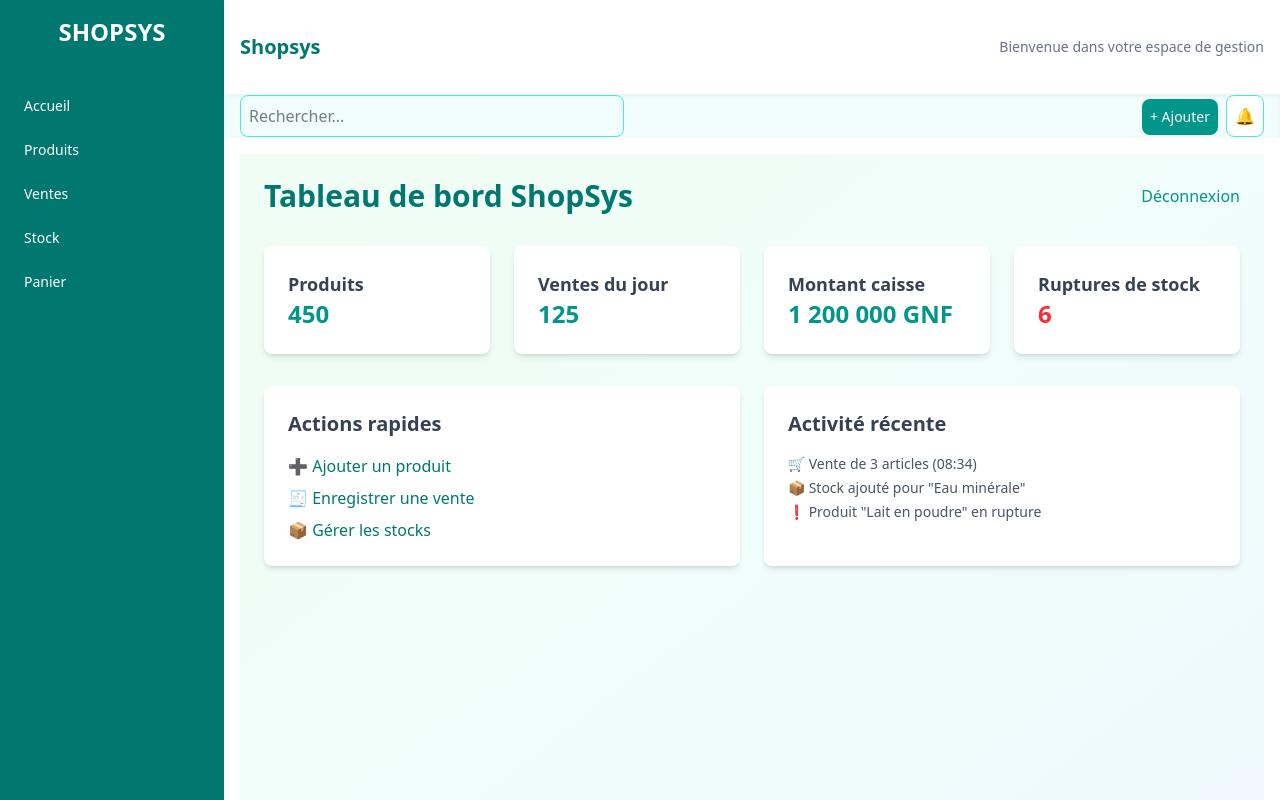
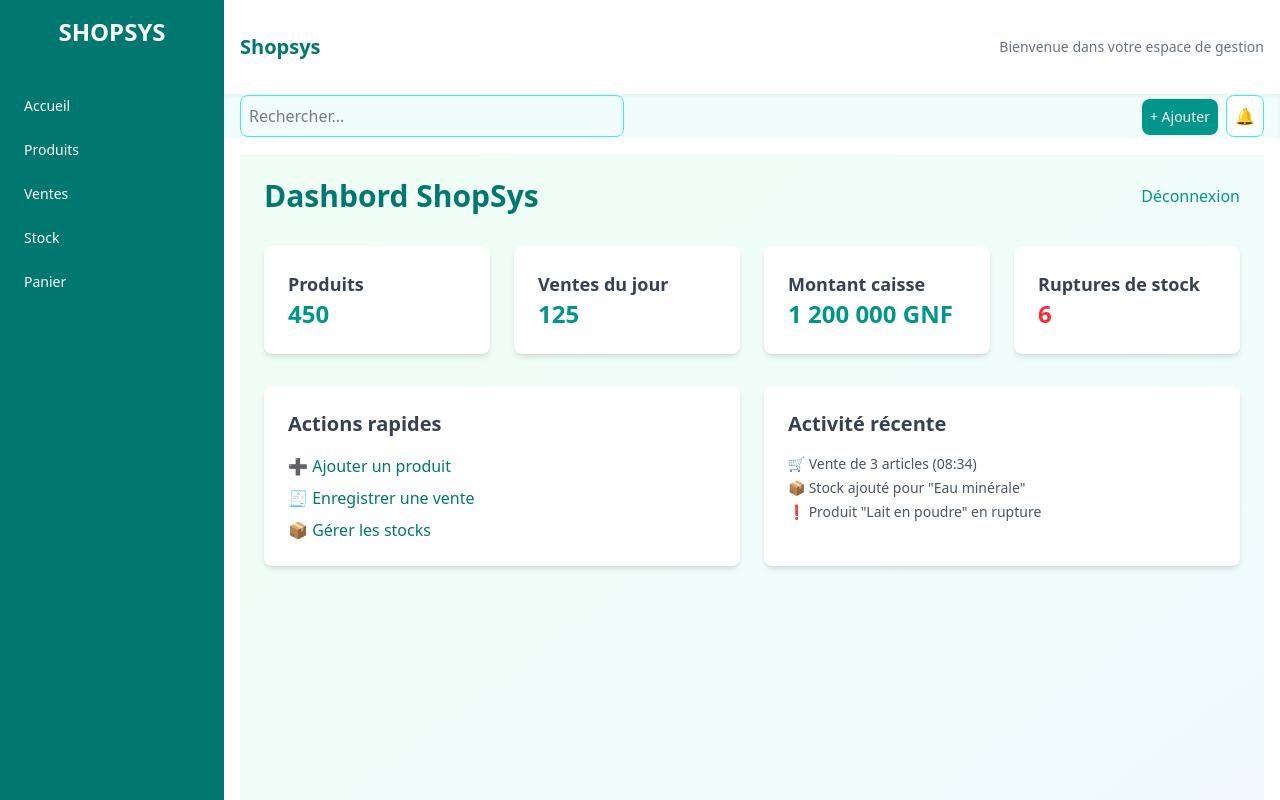
Before and after one commit to drbea/shopsys, a React (Vite) app in the folder frontend/: page /home in a window 1280 px wide. Built offline with nearby package versions, Linux system fonts and the light colour scheme.

Commit message:
update: change 'Tableau de bord' to 'dashboard'

```diff
--- a/frontend/src/components/pages/Home.jsx
+++ b/frontend/src/components/pages/Home.jsx
@@ -9,7 +9,7 @@ function Home() {
     <DashboardLayout>
       <div className="min-h-screen bg-gradient-to-br from-green-50 via-teal-50 to-sky-50 p-6">
         <header className="flex justify-between items-center mb-8">
-          <h1 className="text-3xl font-bold text-teal-700">Tableau de bord ShopSys</h1>
+          <h1 className="text-3xl font-bold text-teal-700">Dashbord ShopSys</h1>
           <Link to="/login" className="text-teal-600 hover:underline">
             Déconnexion
           </Link>
```
